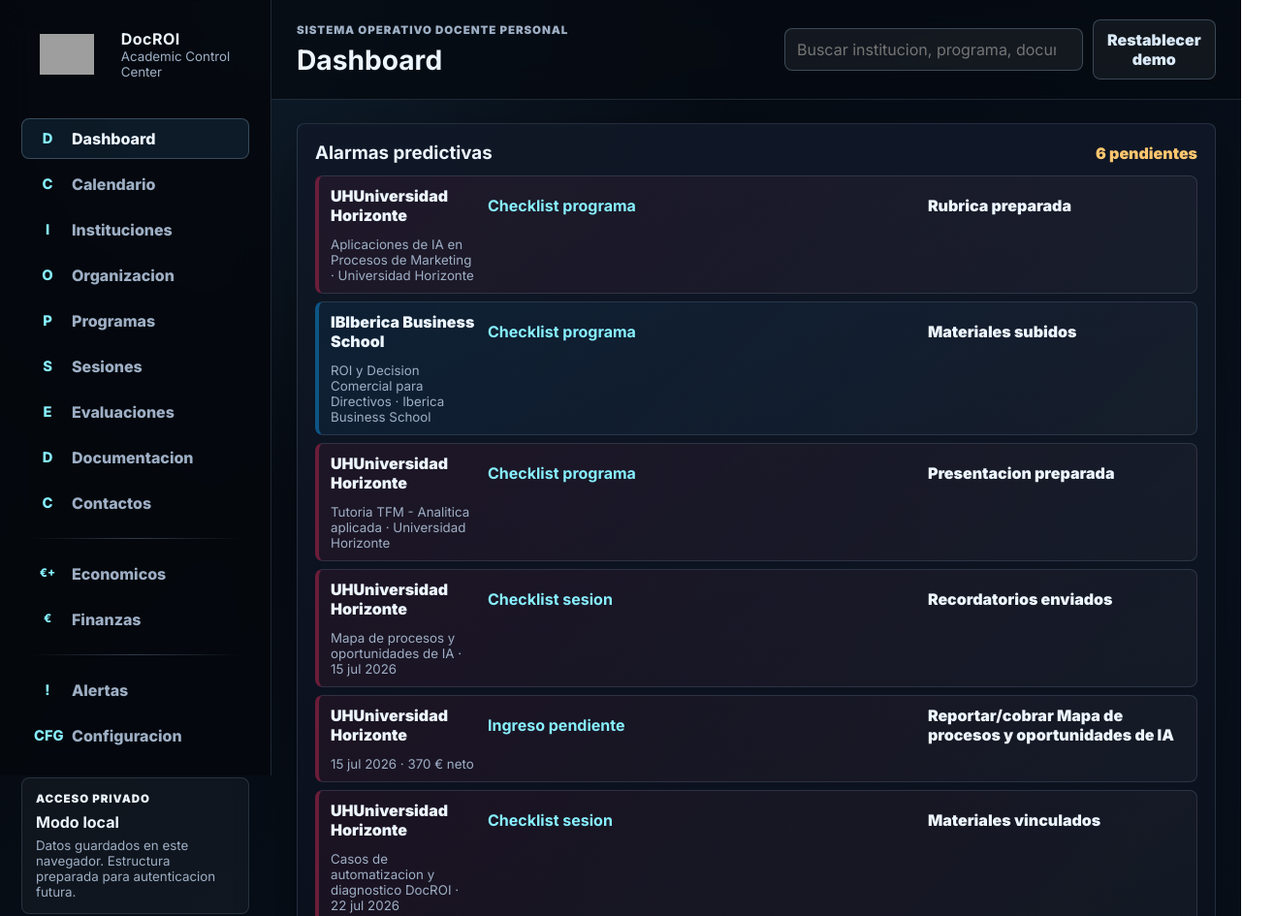
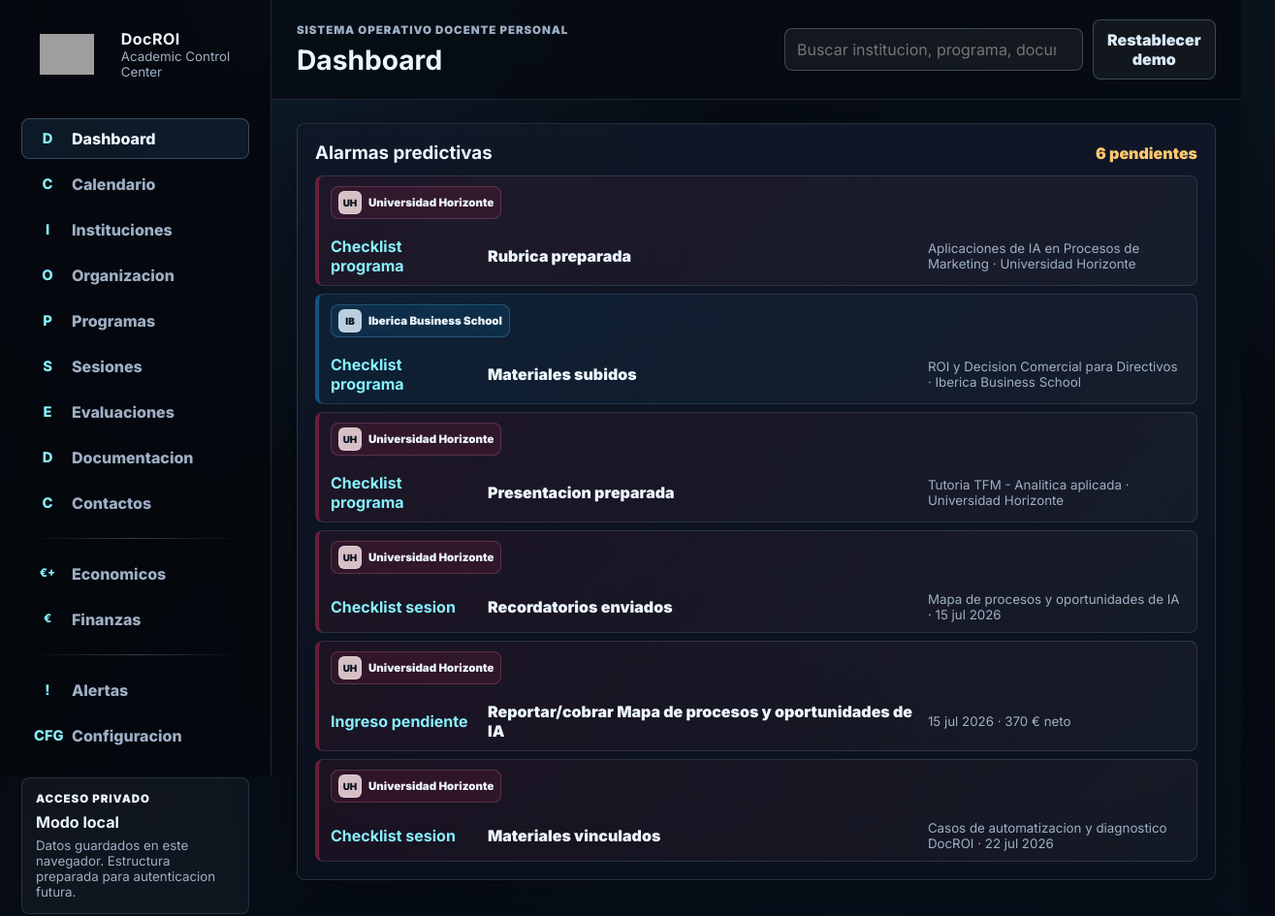
Before and after one commit to docr-ROI-diagostic-ecuacion-KAI/ERP-Doc-ROI, a website: page index.html in a window 1280 px wide. Shown: the top 945 px of the page at 97% size, 1315 px wide, since content can reach past the window. Drawn offline with Linux system fonts and the light colour scheme; grey boxes are pictures that could not be loaded.

Commit message:
Style institution identity across surfaces

```diff
--- a/docroi-visual-system.css
+++ b/docroi-visual-system.css
@@ -53,7 +53,10 @@
 .calendar-chip,
 .month-row,
 .income-line,
-.predictive-row {
+.predictive-row,
+.finance-tracking-row,
+.mini-checklist li,
+.detail-dialog {
   border-left: 4px solid var(--inst-color, rgba(135, 240, 255, 0.52)) !important;
   background:
     linear-gradient(135deg, var(--inst-bg, rgba(13, 95, 147, 0.12)), rgba(255, 255, 255, 0.035)) !important;
@@ -116,6 +119,71 @@
 .institution-logo.inherited-logo,
 .record-card .institution-logo {
   box-shadow: 0 0 0 1px color-mix(in srgb, var(--inst-color, #87f0ff) 45%, transparent), 0 10px 24px rgba(0,0,0,.22);
+}
+
+.institution-mini-brand {
+  display: inline-flex;
+  align-items: center;
+  width: max-content;
+  max-width: 100%;
+  gap: 7px;
+  margin: 0 8px 6px 0;
+  padding: 4px 7px;
+  border: 1px solid color-mix(in srgb, var(--inst-color, #87f0ff) 42%, rgba(170,198,231,.24));
+  border-radius: 8px;
+  background: var(--inst-bg-strong, rgba(13,95,147,.22));
+  color: #edf6ff;
+  font-size: .72rem;
+  font-weight: 900;
+  line-height: 1.1;
+  text-align: left;
+  vertical-align: middle;
+}
+
+.institution-mini-brand span:last-child {
+  overflow: hidden;
+  max-width: 150px;
+  text-overflow: ellipsis;
+  white-space: nowrap;
+}
+
+.institution-mini-logo {
+  display: inline-grid;
+  place-items: center;
+  flex: 0 0 auto;
+  width: 24px;
+  height: 24px;
+  border: 1px solid rgba(255,255,255,.2);
+  border-radius: 6px;
+  background: rgba(255,255,255,.92);
+  color: #06111f;
+  object-fit: contain;
+  font-size: .62rem;
+  font-weight: 950;
+}
+
+.institution-mini-placeholder {
+  background: color-mix(in srgb, var(--inst-color, #87f0ff) 28%, #ffffff);
+}
+
+.record-card > .institution-mini-brand,
+.list-row > .institution-mini-brand,
+.calendar-chip > .institution-mini-brand,
+.month-row > .institution-mini-brand,
+.predictive-row > .institution-mini-brand,
+.finance-tracking-row > .institution-mini-brand {
+  grid-column: 1 / -1;
+}
+
+.detail-dialog > .institution-mini-brand {
+  margin: 0 0 12px;
+}
+
+.status-pill,
+.finance-status,
+.visual-chip,
+.kpi-card {
+  border-color: color-mix(in srgb, var(--inst-color, #87f0ff) 38%, rgba(170,198,231,.24)) !important;
 }
 
 .visual-chip-row {
```
